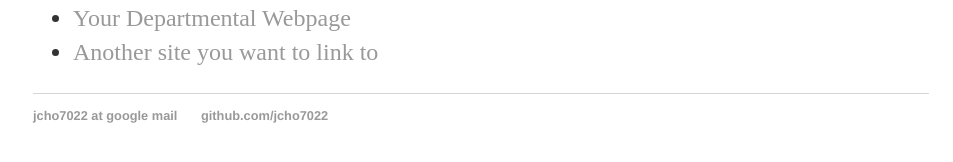
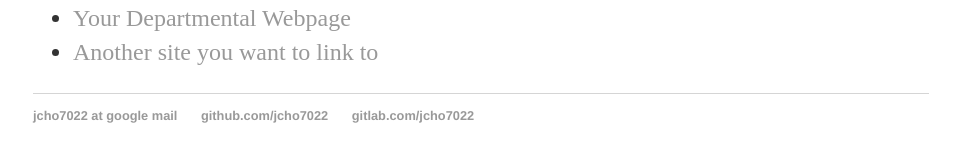
Before and after one commit to jcho7022/jcho7022.github.io, a Jekyll site: the page built from index.html, in a window 1280 px wide. Shown: the part 425-587 px from the top of the page, without its empty margins (159-1112 px from the left). Built offline with Jekyll 4.4.1, drawn with Linux system fonts in a browser that asks for light colours.

Commit message:
Update default.html

```diff
--- a/_layouts/default.html
+++ b/_layouts/default.html
@@ -23,8 +23,9 @@
 
   <footer>
    <ul>
-   <li><a href="mailto:jcho7022@gmail.com">jcho7022 at google mail</a></li>
+   <li><a href="mailto:jcho7022 at google mail">jcho7022 at google mail</a></li>
    <li><a href="https://github.com/jcho7022">github.com/jcho7022</a></li>
+   <li><a href="https://gitlab.com/jcho7022">gitlab.com/jcho7022</a></li>
    </ul>
   </footer>
   </body>
```
